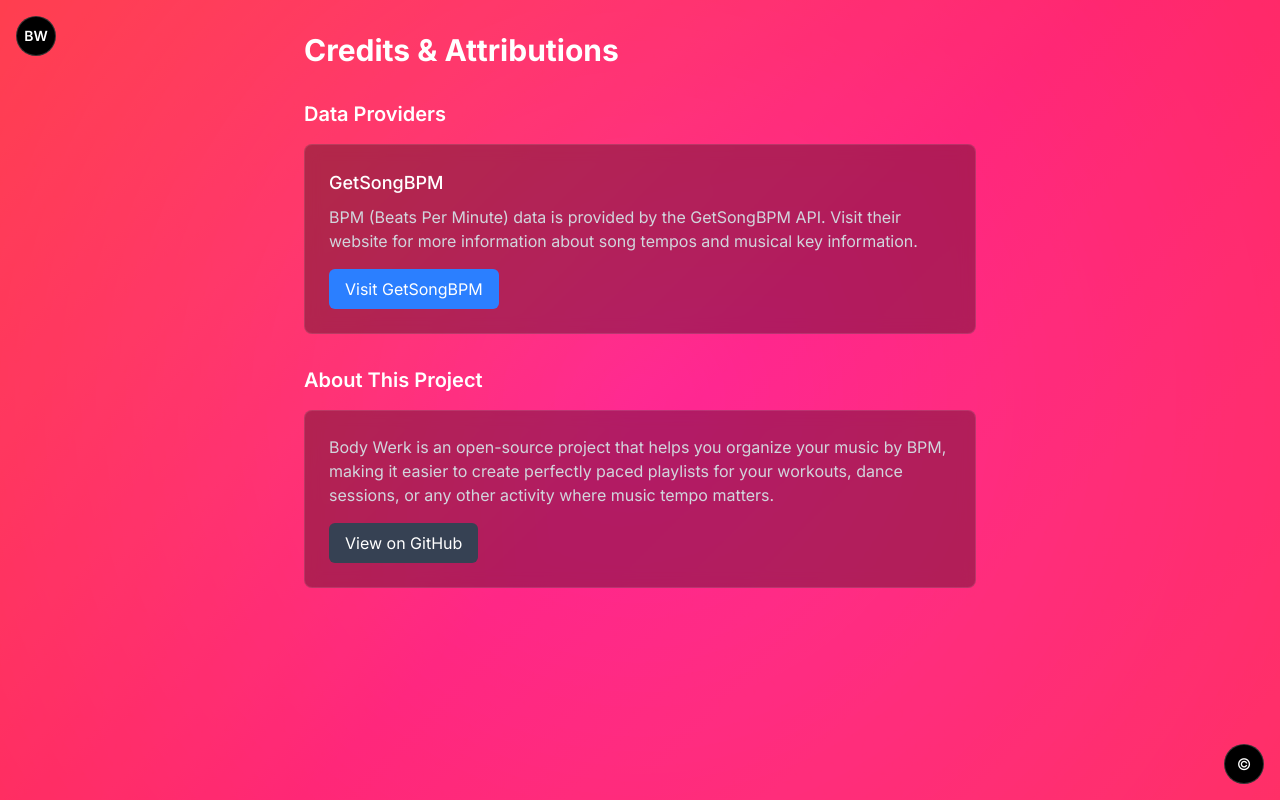
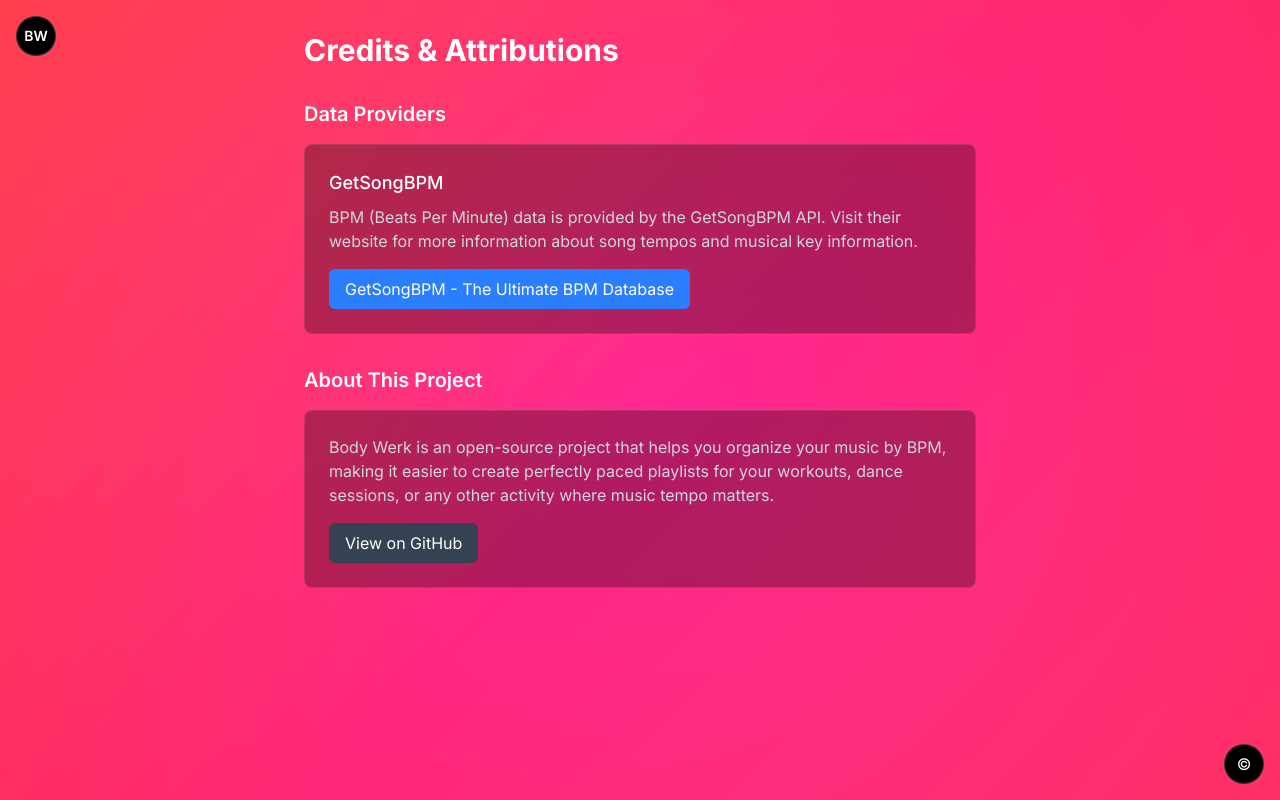
Before and after one commit to kailynnelson/body-werk, a Next.js app: page /credits in a window 1280 px wide. Built offline with nearby package versions, Linux system fonts and the light colour scheme.

Commit message:
fix: update getsongbpm.com link to match their requirements #1

```diff
--- a/src/app/credits/page.tsx
+++ b/src/app/credits/page.tsx
@@ -13,11 +13,10 @@ export default function CreditsPage() {
           </p>
           <a
             href="https://getsongbpm.com"
-            target="_blank"
             className="inline-block bg-blue-500 hover:bg-blue-600 text-white px-4 py-2 rounded-md
                      transition-colors duration-200"
           >
-            Visit GetSongBPM
+            GetSongBPM - The Ultimate BPM Database
           </a>
         </div>
       </section>
```
